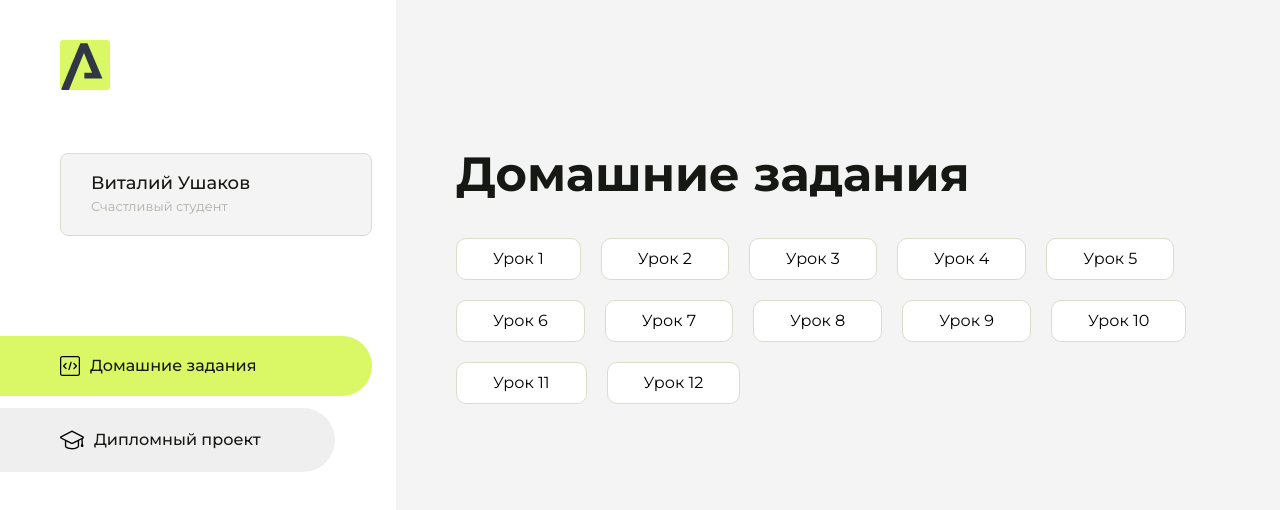
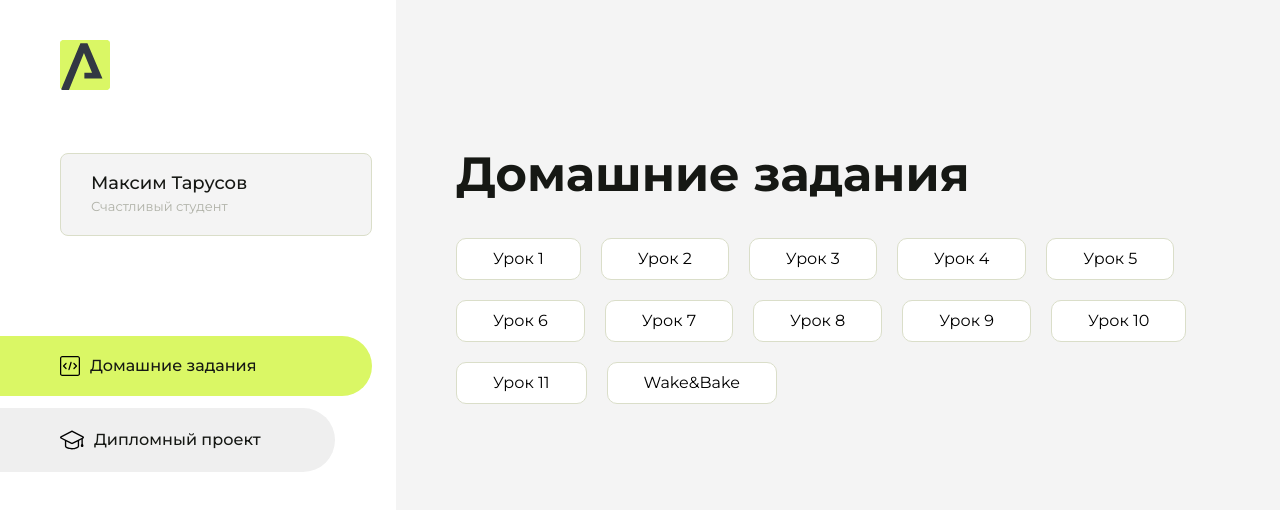
Before and after one commit to baldfromazzers/homework, a plain HTML site: page index.html in a window 1280 px wide. Drawn offline with Linux system fonts and the light colour scheme.

Commit message:
Update index.html
Signed-off-by: baldfromazzers <166654237+baldfromazzers@users.noreply.github.com>

```diff
--- a/index.html
+++ b/index.html
@@ -43,7 +43,7 @@
                 </svg>
             </div>
             <div class="sidebar__user">
-                <div class="sidebar__name">Виталий Ушаков</div>
+                <div class="sidebar__name">Максим Тарусов</div>
                 <div class="sidebar__text">Счастливый студент</div>
             </div>
             <div class="sidebar__tabs">
@@ -126,7 +126,7 @@
                         <a href="Lesson11/index.html">Урок 11</a>
                     </li>
                     <li class="content__list-item">
-                        <a href="Lesson12/index.html">Урок 12</a>
+                        <a href="wake-bake/index.html">Wake&Bake</a>
                     </li>
                 </ul>
             </div>
```
